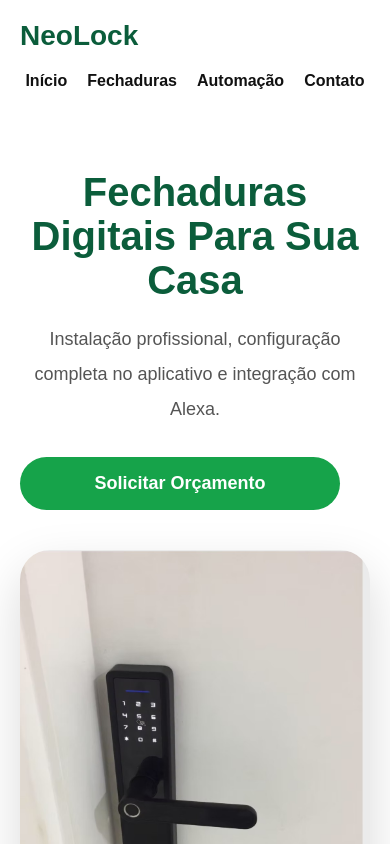
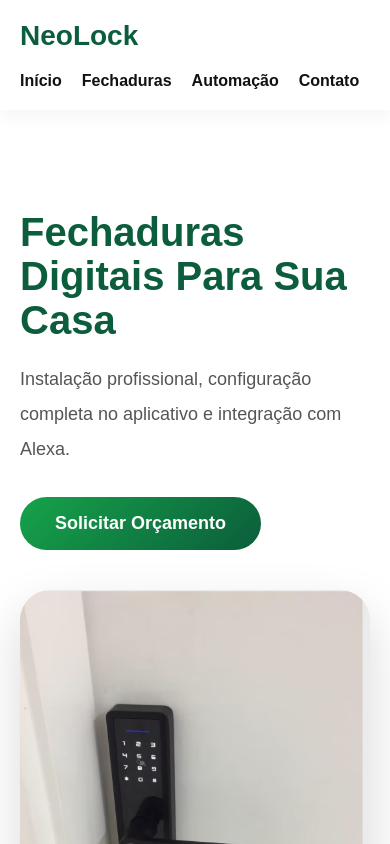
Before and after one commit to Marco471/neolock, a React (Vite) app: page / in a window 390 px wide. Shown: the top 844 px of the page. Built offline with nearby package versions, Linux system fonts and the light colour scheme.

Commit message:
adiciona efeitos premium e animacoes

```diff
--- a/src/App.css
+++ b/src/App.css
@@ -4,25 +4,60 @@
   box-sizing: border-box;
 }
 
-html {
-  scroll-behavior: smooth;
-}
-
 body {
-  background: #ffffff;
   overflow-x: hidden;
   font-family: Arial, sans-serif;
 }
 
-/* ANIMAÇÃO GERAL */
+/* ANIMAÇÃO ESQUERDA */
 
-@keyframes fade {
-  from {
+.slide-left {
+  animation: slideLeft 1.2s ease forwards;
+}
+
+@keyframes slideLeft {
+  0% {
     opacity: 0;
-    transform: translateY(20px);
+    transform: translateX(-150px);
   }
 
-  to {
+  100% {
+    opacity: 1;
+    transform: translateX(0);
+  }
+}
+
+/* ANIMAÇÃO DIREITA */
+
+.slide-right {
+  animation: slideRight 1.2s ease forwards;
+}
+
+@keyframes slideRight {
+  0% {
+    opacity: 0;
+    transform: translateX(150px);
+  }
+
+  100% {
+    opacity: 1;
+    transform: translateX(0);
+  }
+}
+
+/* ANIMAÇÃO TOPO */
+
+.slide-top {
+  animation: slideTop 1s ease forwards;
+}
+
+@keyframes slideTop {
+  0% {
+    opacity: 0;
+    transform: translateY(-100px);
+  }
+
+  100% {
     opacity: 1;
     transform: translateY(0);
   }
@@ -30,58 +65,55 @@ body {
 
 /* IMAGENS */
 
-img {
-  transition: transform 0.4s ease;
+.zoom-image {
+  transition: 0.5s;
 }
 
-img:hover {
+.zoom-image:hover {
   transform: scale(1.05);
 }
 
 /* BOTÕES */
 
-button {
-  transition:
-    transform 0.3s ease,
-    opacity 0.3s ease,
-    background-color 0.3s ease;
+.premium-btn {
+  margin-top: 30px;
+  padding: 16px 35px;
+  border: none;
+  border-radius: 50px;
+  background: linear-gradient(135deg, #16a34a, #0b5d3b);
+  color: white;
+  font-size: 18px;
+  font-weight: bold;
+  cursor: pointer;
+  transition: 0.4s;
 }
 
-button:hover {
-  transform: scale(1.05);
-  opacity: 0.9;
+.premium-btn:hover {
+  transform: translateY(-6px) scale(1.03);
+  box-shadow: 0 15px 30px rgba(0,0,0,0.25);
 }
 
-/* LINKS */
+/* MENU */
 
-a {
+nav a {
+  text-decoration: none;
+  color: #111;
+  font-weight: bold;
+  position: relative;
   transition: 0.3s;
 }
 
-a:hover {
-  opacity: 0.9;
+nav a::after {
+  content: "";
+  position: absolute;
+  width: 0%;
+  height: 2px;
+  left: 0;
+  bottom: -5px;
+  background: #16a34a;
+  transition: 0.4s;
 }
 
-/* RESPONSIVO */
-
-@media (max-width: 768px) {
-  section {
-    padding: 60px 20px !important;
-  }
-
-  nav {
-    justify-content: center;
-    width: 100%;
-  }
-
-  h1,
-  h2,
-  p {
-    text-align: center;
-  }
-
-  button {
-    width: 100%;
-    max-width: 320px;
-  }
+nav a:hover::after {
+  width: 100%;
 }
--- a/src/App.jsx
+++ b/src/App.jsx
@@ -20,6 +20,7 @@ function App() {
       {/* HEADER */}
 
       <header
+        className="slide-top"
         style={{
           display: "flex",
           justifyContent: "space-between",
@@ -31,6 +32,7 @@ function App() {
           position: "sticky",
           top: 0,
           zIndex: 1000,
+          boxShadow: "0 5px 20px rgba(0,0,0,0.05)",
         }}
       >
         <h1
@@ -50,49 +52,10 @@ function App() {
             flexWrap: "wrap",
           }}
         >
-          <a
-            href="#inicio"
-            style={{
-              textDecoration: "none",
-              color: "#111",
-              fontWeight: "bold",
-            }}
-          >
-            Início
-          </a>
-
-          <a
-            href="#fechaduras"
-            style={{
-              textDecoration: "none",
-              color: "#111",
-              fontWeight: "bold",
-            }}
-          >
-            Fechaduras
-          </a>
-
-          <a
-            href="#automacao"
-            style={{
-              textDecoration: "none",
-              color: "#111",
-              fontWeight: "bold",
-            }}
-          >
-            Automação
-          </a>
-
-          <a
-            href="#contato"
-            style={{
-              textDecoration: "none",
-              color: "#111",
-              fontWeight: "bold",
-            }}
-          >
-            Contato
-          </a>
+          <a href="#inicio">Início</a>
+          <a href="#fechaduras">Fechaduras</a>
+          <a href="#automacao">Automação</a>
+          <a href="#contato">Contato</a>
         </nav>
       </header>
 
@@ -106,11 +69,12 @@ function App() {
           justifyContent: "space-between",
           flexWrap: "wrap",
           gap: "40px",
-          padding: "80px 20px",
+          padding: "100px 20px",
           backgroundColor: "#ffffff",
         }}
       >
         <div
+          className="slide-left"
           style={{
             flex: 1,
             minWidth: "300px",
@@ -147,25 +111,14 @@ function App() {
               textDecoration: "none",
             }}
           >
-            <button
-              style={{
-                marginTop: "30px",
-                padding: "16px 35px",
-                border: "none",
-                borderRadius: "50px",
-                backgroundColor: "#16a34a",
-                color: "#fff",
-                fontSize: "18px",
-                fontWeight: "bold",
-                cursor: "pointer",
-              }}
-            >
+            <button className="premium-btn">
               Solicitar Orçamento
             </button>
           </a>
         </div>
 
         <div
+          className="slide-right"
           style={{
             flex: 1,
             display: "flex",
@@ -176,6 +129,7 @@ function App() {
           <img
             src={fechadura1}
             alt=""
+            className="zoom-image"
             style={{
               width: "100%",
               maxWidth: "500px",
@@ -197,6 +151,7 @@ function App() {
         }}
       >
         <h2
+          className="slide-top"
           style={{
             fontSize: "clamp(35px, 7vw, 60px)",
             color: "#0b5d3b",
@@ -218,6 +173,7 @@ function App() {
           <img
             src={fechadura2}
             alt=""
+            className="zoom-image"
             style={{
               width: "100%",
               maxWidth: "350px",
@@ -229,6 +185,7 @@ function App() {
           <img
             src={fechadura3}
             alt=""
+            className="zoom-image"
             style={{
               width: "100%",
               maxWidth: "350px",
@@ -259,6 +216,7 @@ function App() {
           }}
         >
           <div
+            className="slide-left"
             style={{
               flex: 1,
               minWidth: "300px",
@@ -287,6 +245,7 @@ function App() {
           </div>
 
           <div
+            className="slide-right"
             style={{
               flex: 1,
               display: "flex",
@@ -297,6 +256,7 @@ function App() {
             <img
               src={interruptor1}
               alt=""
+              className="zoom-image"
               style={{
                 width: "100%",
                 maxWidth: "450px",
@@ -319,6 +279,7 @@ function App() {
           <img
             src={interruptor2}
             alt=""
+            className="zoom-image"
             style={{
               width: "100%",
               maxWidth: "300px",
@@ -329,6 +290,7 @@ function App() {
           <img
             src={interruptor3}
             alt=""
+            className="zoom-image"
             style={{
               width: "100%",
               maxWidth: "300px",
@@ -349,6 +311,7 @@ function App() {
         }}
       >
         <h2
+          className="slide-top"
           style={{
             fontSize: "clamp(35px, 7vw, 70px)",
             color: "#0b5d3b",
@@ -379,22 +342,22 @@ function App() {
             textDecoration: "none",
           }}
         >
-          <button
-            style={{
-              marginTop: "40px",
-              padding: "18px 40px",
-              border: "none",
-              borderRadius: "50px",
-              backgroundColor: "#16a34a",
-              color: "#fff",
-              fontSize: "20px",
-              fontWeight: "bold",
-              cursor: "pointer",
-            }}
-          >
+          <button className="premium-btn">
             Chamar no WhatsApp
           </button>
         </a>
+
+        <p
+          style={{
+            marginTop: "50px",
+            color: "#777",
+            fontSize: "15px",
+          }}
+        >
+          © 2026 NeoLock — Todos os direitos reservados
+          <br />
+          Desenvolvido por 11 99188-2423
+        </p>
       </section>
     </div>
   )
```
Also changed, not shown: 1 other file (tests, documents, lock files or other folders).
